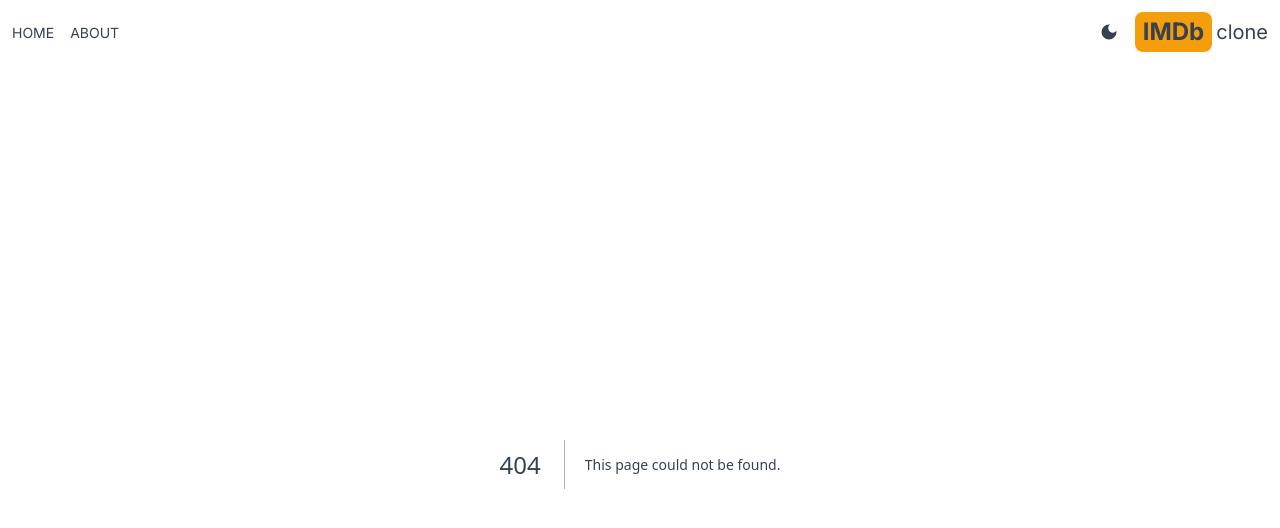
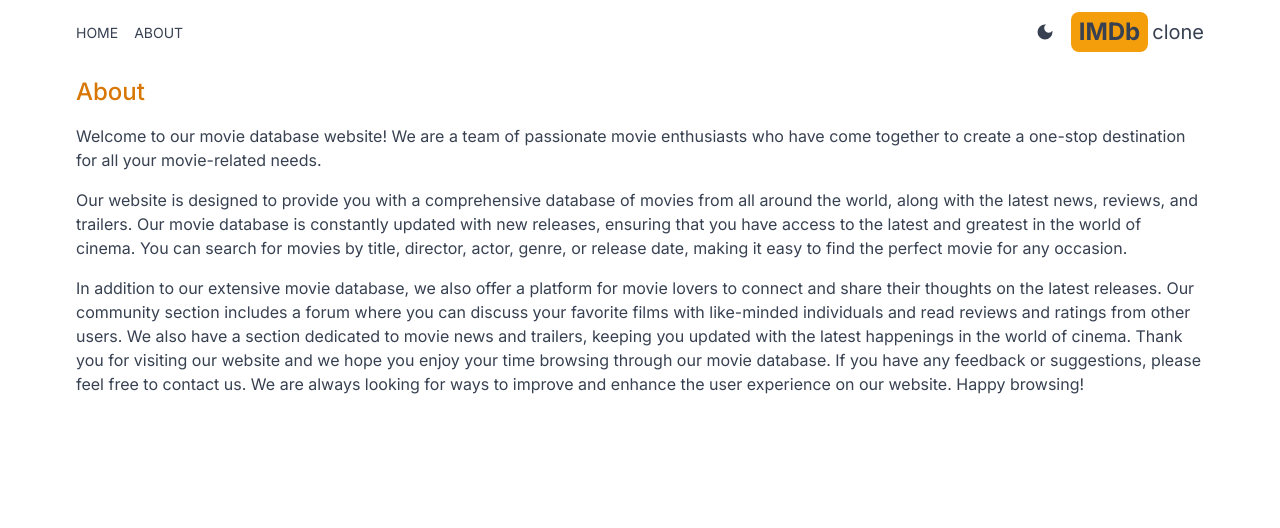
Before and after one commit to Sonjhalyns1/IMDb-clone, a Next.js app: page /about in a window 1280 px wide. Before the commit this address had no page. Shown: the top 528 px of the page. Built offline with nearby package versions, Linux system fonts and the light colour scheme.

Commit message:
created the about page

```diff
--- a/src/app/Providers.jsx
+++ b/src/app/Providers.jsx
@@ -5,7 +5,7 @@
 export default function Providers({children}) {
   return (
     <ThemeProvider defaultTheme='system' attribute='class'>
-        <div className=" text-gray-700 dark:text-gray-200 min-h-screen select-none transition-colors duration-300">
+        <div className=" text-gray-700 dark:text-gray-200 dark:bg-gray-700 min-h-screen select-none transition-colors duration-300">
             {children}
         </div>
     </ThemeProvider>
--- /dev/null
+++ b/src/app/about/page.jsx
@@ -0,0 +1,39 @@
+import React from 'react'
+
+export default function page() {
+  return (
+    <div className='max-w-6xl mx-auto p-3 space-y-4'>
+        <h1 className='text-2xl font-medium text-amber-600'>About</h1>
+        <p>
+        Welcome to our movie database website! We are a team of passionate movie
+        enthusiasts who have come together to create a one-stop destination for
+        all your movie-related needs.
+      </p>
+
+      <p>
+        Our website is designed to provide you with a comprehensive database of
+        movies from all around the world, along with the latest news, reviews,
+        and trailers. Our movie database is constantly updated with new
+        releases, ensuring that you have access to the latest and greatest in
+        the world of cinema. You can search for movies by title, director,
+        actor, genre, or release date, making it easy to find the perfect movie
+        for any occasion.
+      </p>
+
+      <p>
+        In addition to our extensive movie database, we also offer a platform
+        for movie lovers to connect and share their thoughts on the latest
+        releases. Our community section includes a forum where you can discuss
+        your favorite films with like-minded individuals and read reviews and
+        ratings from other users. We also have a section dedicated to movie news
+        and trailers, keeping you updated with the latest happenings in the
+        world of cinema. Thank you for visiting our website and we hope you
+        enjoy your time browsing through our movie database. If you have any
+        feedback or suggestions, please feel free to contact us. We are always
+        looking for ways to improve and enhance the user experience on our
+        website. Happy browsing!
+      </p>
+
+    </div>
+  )
+}
--- a/src/components/Header.jsx
+++ b/src/components/Header.jsx
@@ -7,7 +7,7 @@
 
 export default function Header() {
   return (
-    <div className='flex justify-between items-center p-3 max-6-xl mx-auto'>
+    <div className='flex justify-between items-center p-3 max-w-6xl mx-auto'>
         <div className="flex gap-4">
             <MenuItem title = "home" address= "/" Icon= {AiFillHome}/>
             <MenuItem title = "about" address= "/about" Icon= {BsFillInfoCircleFill}/>
```
